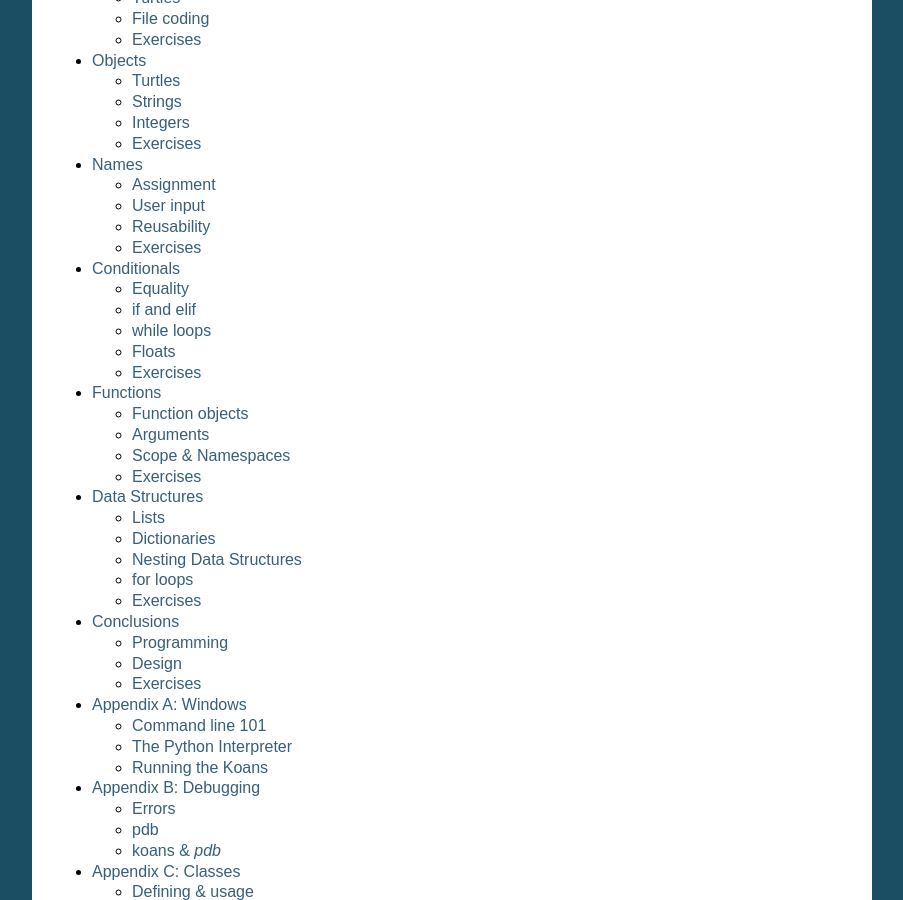
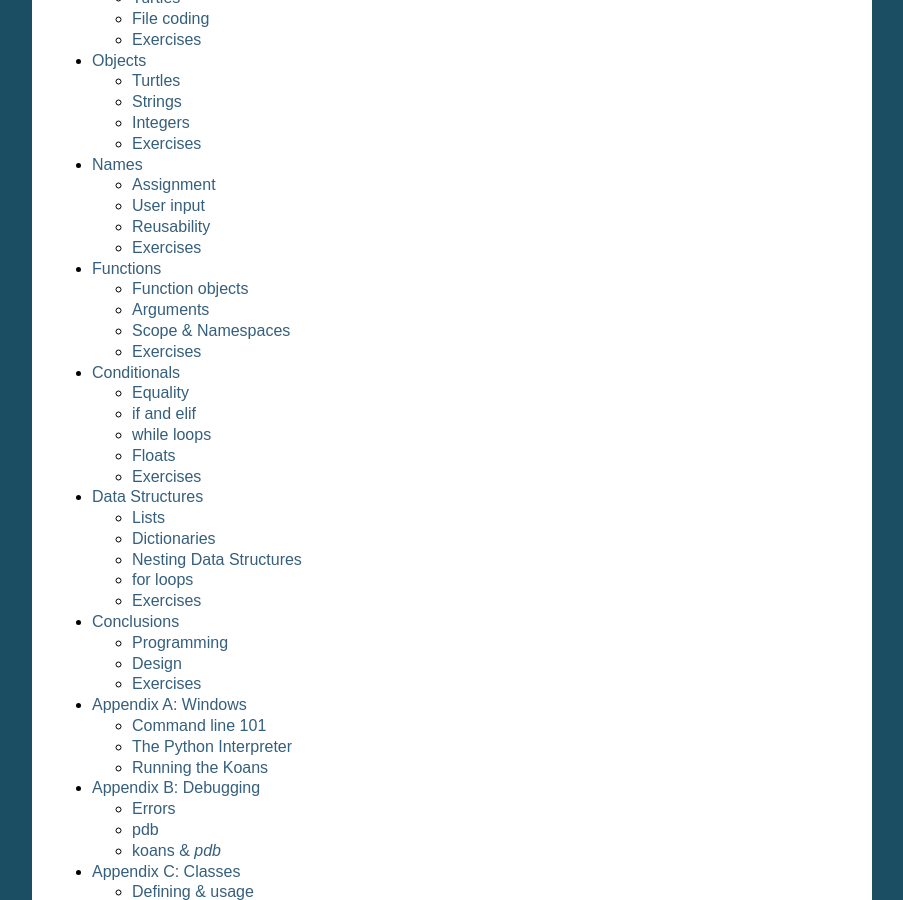
Before and after one commit to gu-lseg/intro-to-programming, a Sphinx documentation site: the page built from source/index.rst, in a window 1280 px wide and 900 px high, scrolled down 307 px. Shown: the whole window, without its empty margins (198-1101 px from the left). Built offline with Sphinx 7.4.7, drawn with Linux system fonts in a browser that asks for light colours; pages that are not in the unit, such as notebooks, are missing from menus.

```diff
--- a/source/index.rst
+++ b/source/index.rst
@@ -15,8 +15,8 @@ Table of Contents:
    getting_started
    objects
    names
+   functions
    conditionals
-   functions
    data_structures
    loops
    conclusions
```
